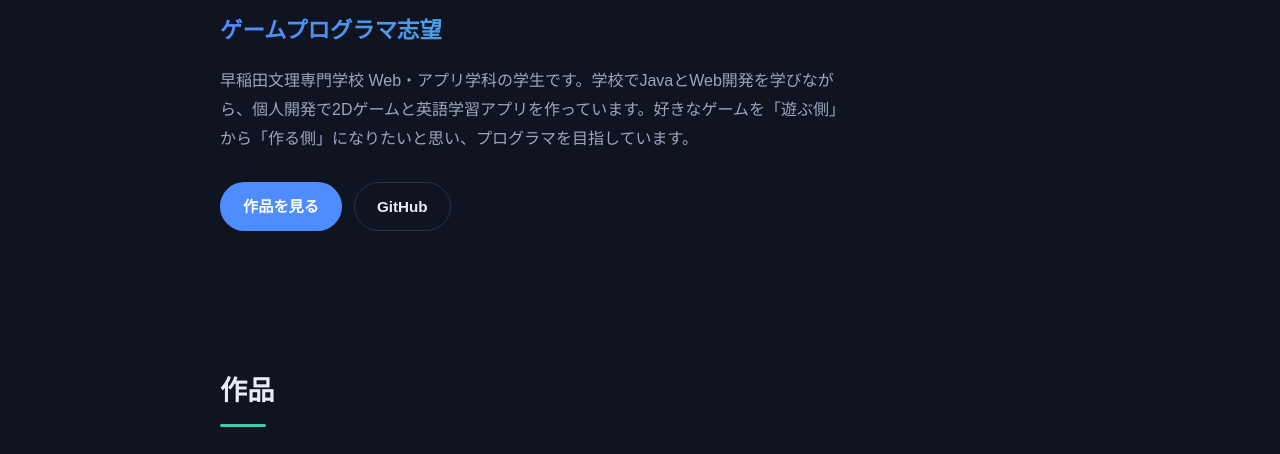
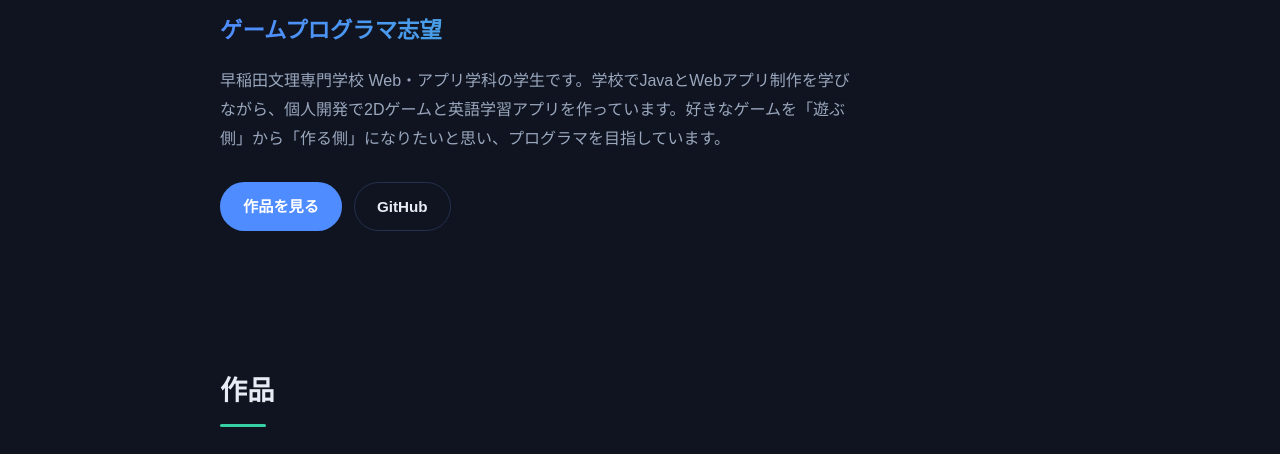
Before and after one commit to nghiamarzc05-hue/portfolio, a plain HTML site: page index.html in a window 1280 px wide. Shown: the part 295-749 px from the top of the page. Drawn offline with Linux system fonts and the light colour scheme.

Commit message:
Mention Webアプリ制作 in hero text

```diff
--- a/index.html
+++ b/index.html
@@ -27,7 +27,7 @@
       <h1>ギア</h1>
       <p class="hero-name-sub">Tran Le Hieu Nghia（チャン レ ヒエウ ギア）</p>
       <p class="hero-role">ゲームプログラマ志望</p>
-      <p class="hero-text">早稲田文理専門学校 Web・アプリ学科の学生です。学校でJavaとWeb開発を学びながら、個人開発で2Dゲームと英語学習アプリを作っています。好きなゲームを「遊ぶ側」から「作る側」になりたいと思い、プログラマを目指しています。</p>
+      <p class="hero-text">早稲田文理専門学校 Web・アプリ学科の学生です。学校でJavaとWebアプリ制作を学びながら、個人開発で2Dゲームと英語学習アプリを作っています。好きなゲームを「遊ぶ側」から「作る側」になりたいと思い、プログラマを目指しています。</p>
       <div class="hero-actions">
         <a class="btn btn-primary" href="#works">作品を見る</a>
         <a class="btn btn-ghost" href="https://github.com/nghiamarzc05-hue" target="_blank" rel="noopener">GitHub</a>
```
